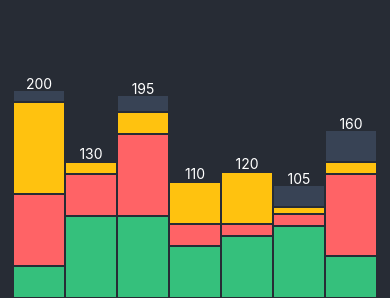
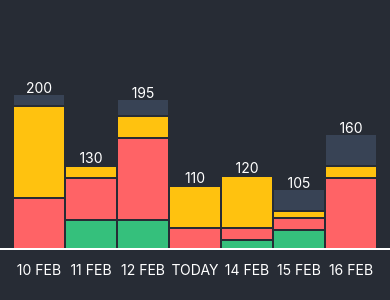
Before and after one commit to irshadvali/RNHorizontalView, a React Native app: screen / in a window 390 px wide. Shown: the part 544-844 px from the top of the page. Built offline with nearby package versions, Linux system fonts and the light colour scheme.

Commit message:
alignment

```diff
--- a/src/StackBar.js
+++ b/src/StackBar.js
@@ -27,17 +27,10 @@ class StackBar extends Component {
   }
   render() {
     return (
-      <View style={styles.container}>
-        <View
-          style={{
-            alignItems: "center",
-            justifyContent: "center",
-            alignContent: "center",
-            width: width,
-
-            zIndex: 0
-          }}
-        >
+      <View
+        style={{ flex: 1, flexDirection: "column", backgroundColor: "#272c35" }}
+      >
+        <View style={styles.container}>
           <FlatList
             data={this.state.DataList}
             numColumns={7}
@@ -67,11 +60,20 @@ class StackBar extends Component {
               </View>
             )}
           />
-          <View style={styles.lineBorder} />
-
+        </View>
+        <View style={styles.lineBorder} />
+        <View
+          style={{
+            height: 50,
+            width: width,
+            alignItems: "center",
+            justifyContent: "center",
+            alignContent: "center"
+          }}
+        >
           <FlatList
-            data={this.props.dataResult}
-            numColumns={6}
+            data={this.state.DataList}
+            numColumns={7}
             keyExtractor={(item, index) => index}
             renderItem={({ item }) => (
               <View
@@ -95,19 +97,16 @@ class StackBar extends Component {
 // define your styles
 const styles = StyleSheet.create({
   container: {
-    flex: 1,
+    height: height - 52,
+    width: width,
+    alignItems: "center",
     justifyContent: "center",
-    alignItems: "center",
-    backgroundColor: "#272c35",
-    position: "absolute",
-    bottom: 2
+    alignContent: "center"
   },
   lineBorder: {
     width: window.width - 20,
     height: 2,
-    backgroundColor: "#ffffff",
-    position: "absolute",
-    bottom: 0
+    backgroundColor: "#ffffff"
   }
 });
 
```
